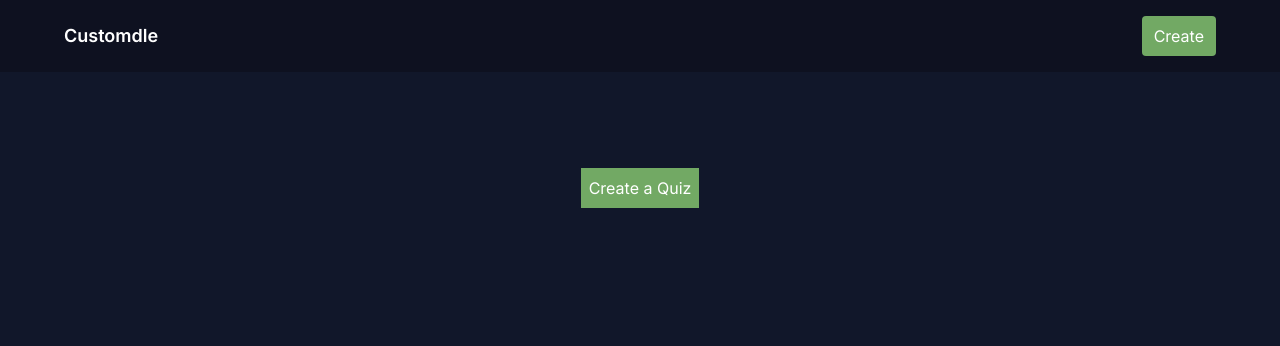
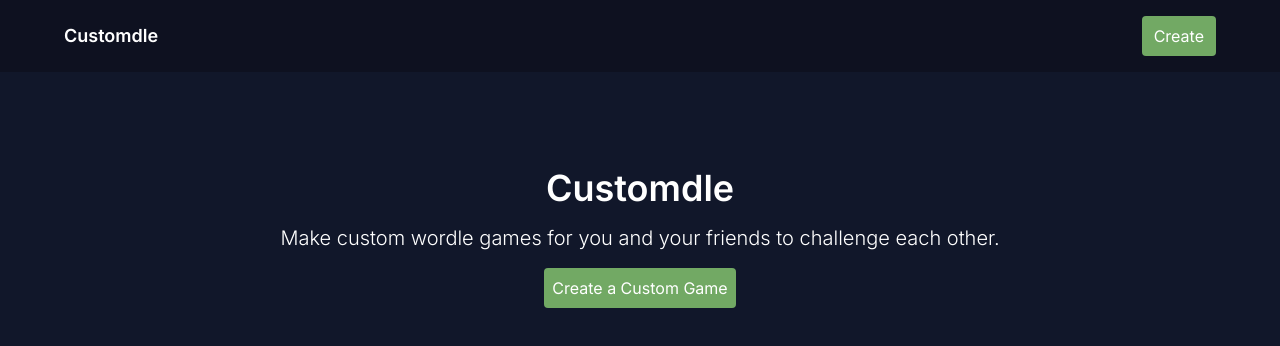
Before and after one commit to 8liam/custom-wordle, a Next.js app: page / in a window 1280 px wide. Shown: the top 346 px of the page. Built offline with nearby package versions, Linux system fonts and the light colour scheme.

Commit message:
Made home page more friendly.

```diff
--- a/app/page.tsx
+++ b/app/page.tsx
@@ -3,9 +3,17 @@ export default function Home() {
   return (
     <>
       <Navbar />
-      <main className="flex min-h-screen flex-col items-center justify-between p-24">
-        <a className="font-3xl bg-correct p-2" href="/create">
-          Create a Quiz
+      <main className="flex min-h-screen flex-col items-center p-24 space-y-4">
+        <h1 className="text-4xl font-semibold">Customdle</h1>
+        <p className="text-xl font-light">
+          Make custom wordle games for you and your friends to challenge each
+          other.
+        </p>
+        <a
+          className="font-3xl bg-correct p-2 rounded hover:bg-wrong duration-300"
+          href="/create"
+        >
+          Create a Custom Game
         </a>
       </main>
     </>
```
